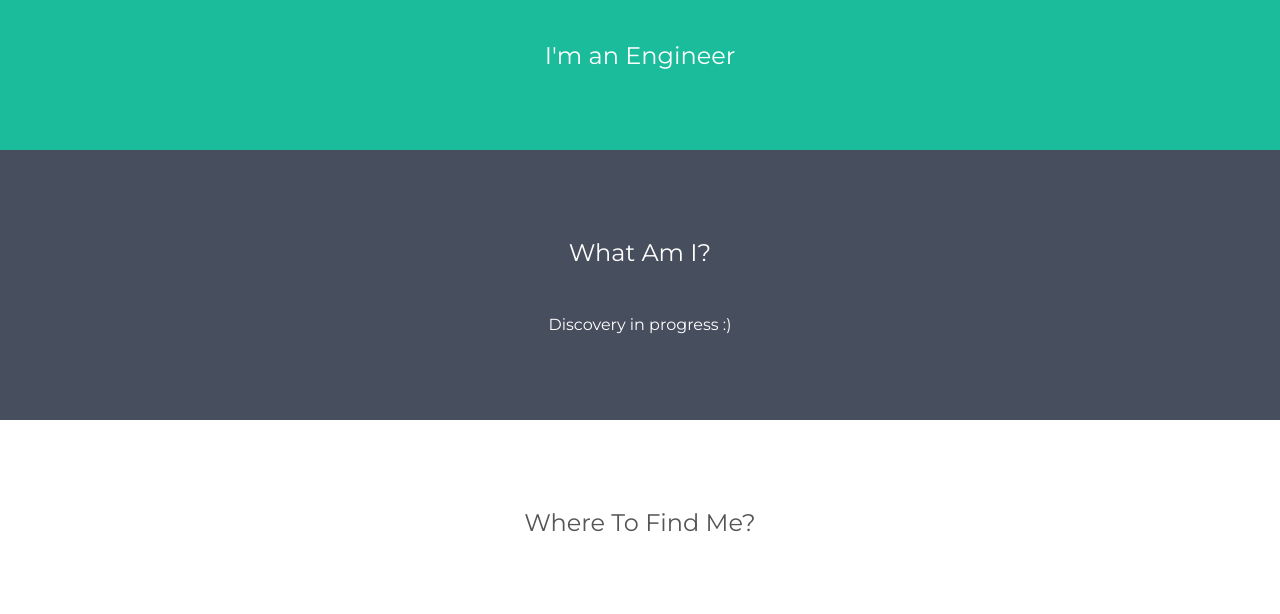
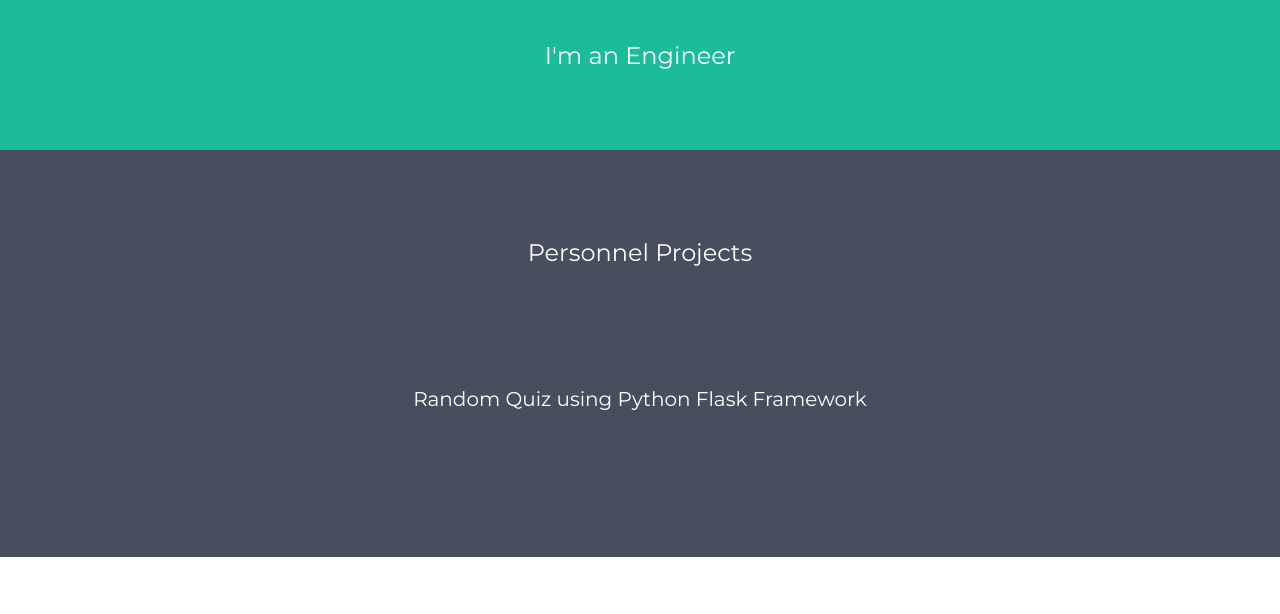
Before and after one commit to sandeep-parmar/sandeep-parmar.github.io, a plain HTML site: page index.html in a window 1280 px wide. Shown: the part 563-1177 px from the top of the page. Drawn offline with nearby package versions, Linux system fonts and the light colour scheme.

Commit message:
Update index.html

```diff
--- a/index.html
+++ b/index.html
@@ -94,8 +94,10 @@
 
 <!-- Second Container -->
 <div class="container-fluid bg-2 text-center" name="whatami" id="whatami">
-  <h3 class="margin">What Am I?</h3>
-  <p>Discovery in progress :) </p>
+  <h3 class="margin">Personnel Projects</h3>
+  <div class="container-fluid bg-3>
+    <h3> Random Quiz using Python Flask Framework</h3>
+  </div>
 </div>
 
 <!-- Third Container (Grid) -->
```
